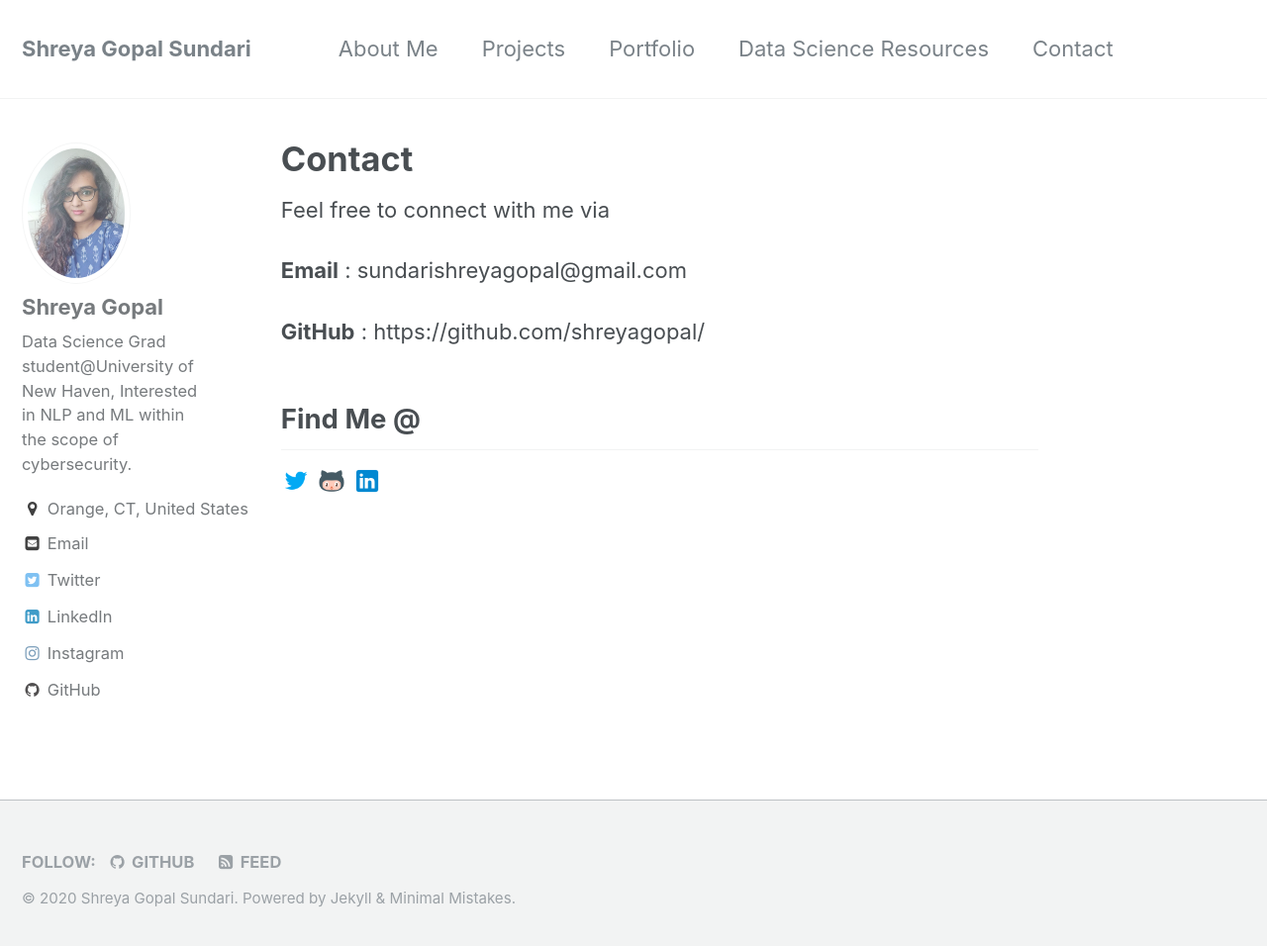
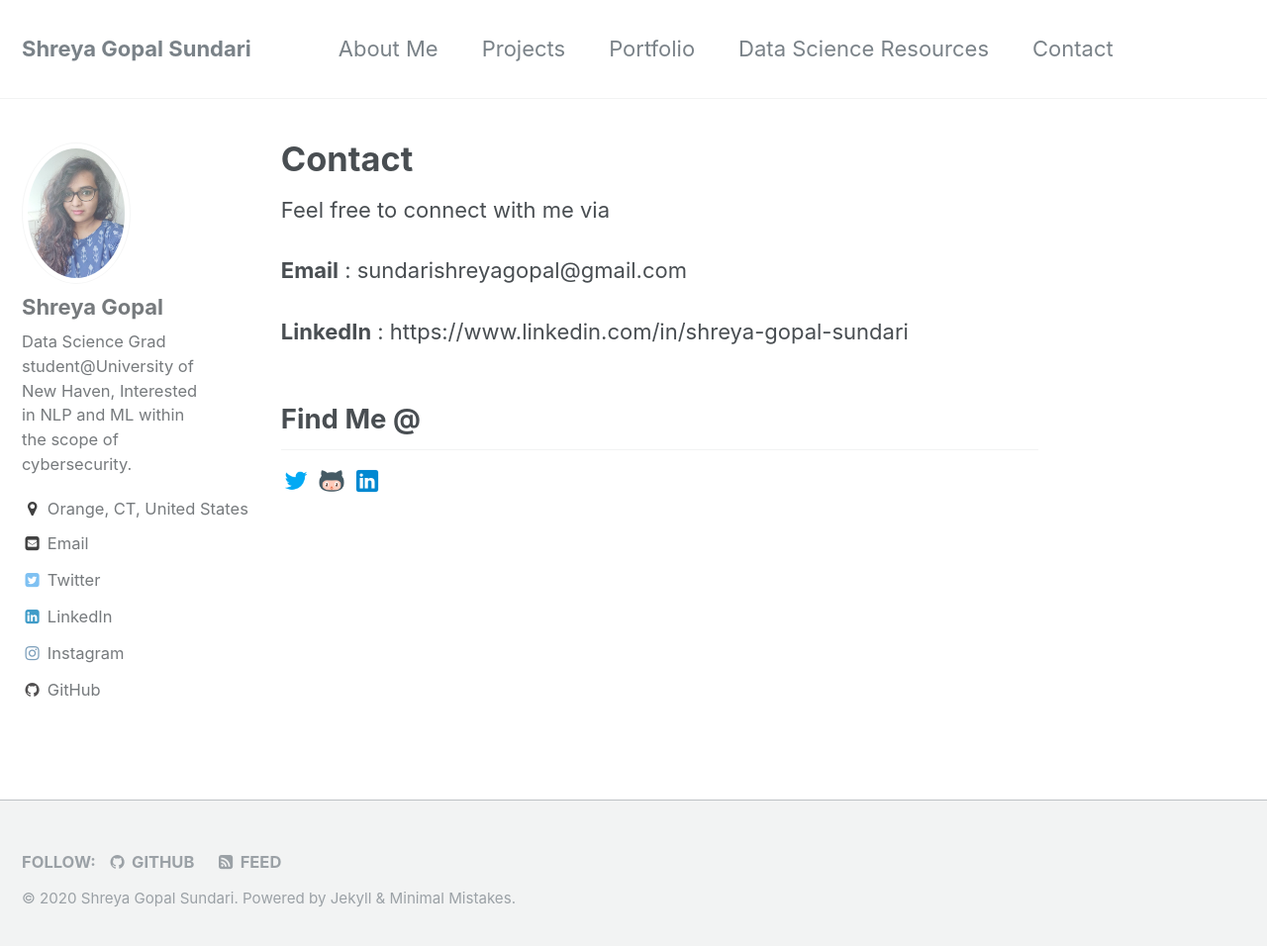
Before and after one commit to shreyagopal/shreyagopal.github.io, a Jekyll site: the page built from _pages/contact.md, in a window 1280 px wide and 964 px high. Shown: the top 956 px of the window at 99% size. Built offline with Jekyll 4.4.1, drawn with Linux system fonts in a browser that asks for light colours.

Commit message:
Update contact.md

```diff
--- a/_pages/contact.md
+++ b/_pages/contact.md
@@ -7,7 +7,7 @@
 
 **Email** : sundarishreyagopal@gmail.com
 
-**GitHub** : https://github.com/shreyagopal/
+**LinkedIn** : https://www.linkedin.com/in/shreya-gopal-sundari
 
 ## Find Me @
 <a href="https://twitter.com/shreyagopal" target="_blank"><img class="ai-subscribed-social-icon" src="/assets/images/tw.png" width="30"></a>
```
